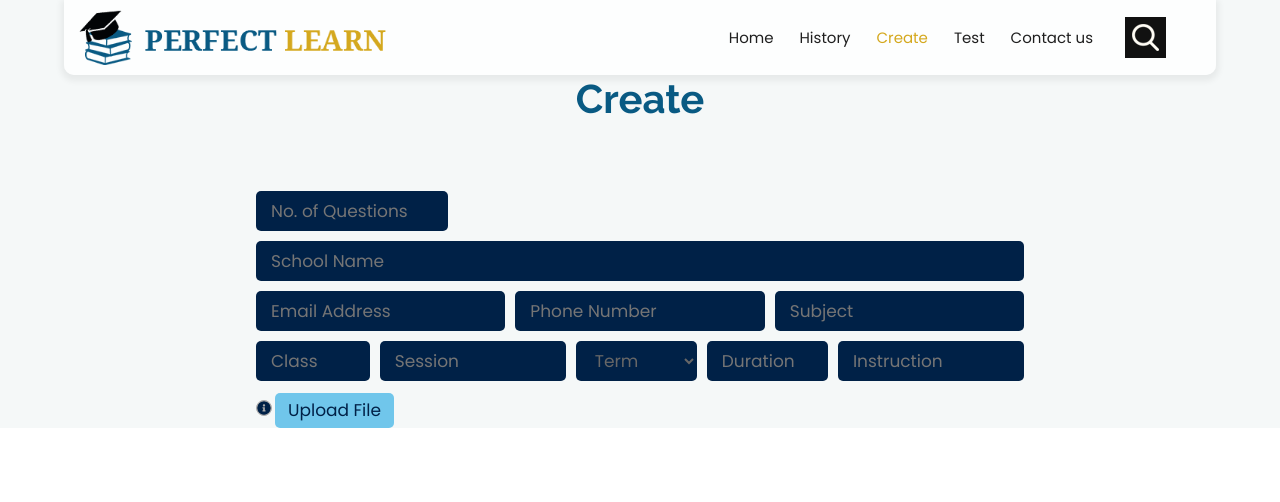
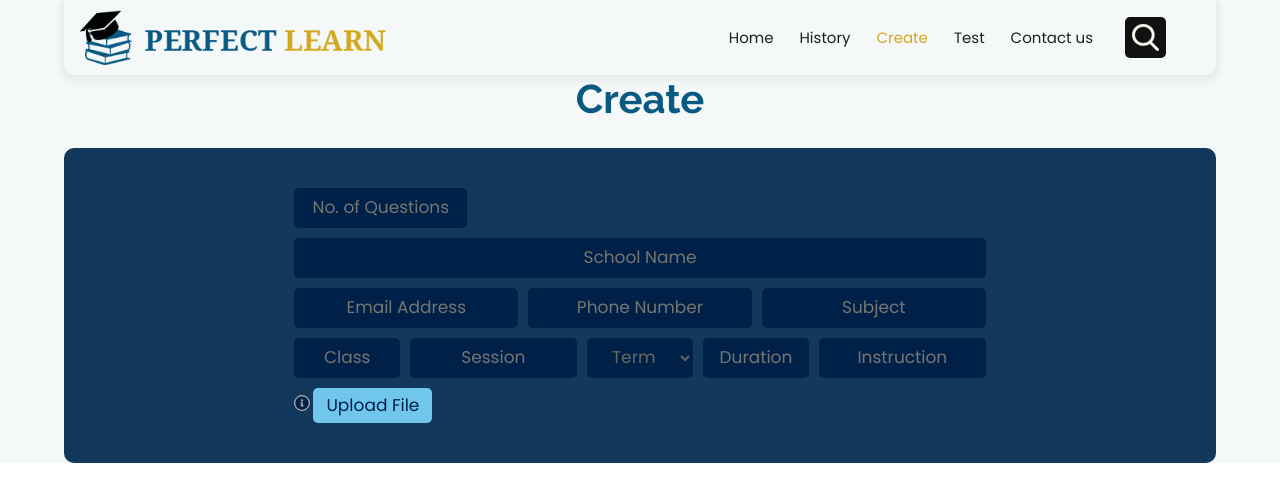
Before and after one commit to DafetiteOgaga/studdiebudie_frontend, a React (Create React App) app: page /create in a window 1280 px wide. Shown: the top 502 px of the page. Built offline with nearby package versions, Linux system fonts and the light colour scheme.

Commit message:
fixed style.css: added more styling

```diff
--- a/src/statics/css/style.css
+++ b/src/statics/css/style.css
@@ -32,6 +32,7 @@ body {
 
 a {
 	color: #1f1f1f;
+	/* background: #f5f8f8; */
 	text-decoration: none !important;
 	outline: none !important;
 	/* -webkit-transition: all .3s ease-in-out;
@@ -353,7 +354,7 @@ button:focus {
     z-index: 20;
     background-position: left;
     background-repeat: no-repeat;
-    background-color: #ffffffc9;
+    /* background-color: #ffffffc9; */
     background-size: auto 100%;
 	box-shadow: 0px 3px 6px 3px rgba(0, 0, 0, 0.06);
 	border-radius: 0 0 10px 10px;
@@ -505,6 +506,7 @@ a.navbar-brand img {
 	justify-content: center;
 	align-items: center;
 	background: #111;
+	border-radius: 5px;
 }
 
 .search-txt {
@@ -933,7 +935,7 @@ span.icon img {
 .hvr-radial-out:hover::before,
 .hvr-radial-out:focus::before,
 .hvr-radial-out:active::before {
-	-webkit-transform: scale(2);
+	/* -webkit-transform: scale(2); */
 	transform: scale(2);
 }
 
@@ -1256,24 +1258,24 @@ figure.effect-service:hover {
 }
 
 .properties-img img {
-	-webkit-transition: all 1.5s;
-	-moz-transition: all 1.5s;
+	/* -webkit-transition: all 1.5s;
+	-moz-transition: all 1.5s; */
 	-o-transition: all 1.5s;
-	-ms-transition: all 1.5s;
+	/* -ms-transition: all 1.5s; */
 	transition: all 1.5s;
 	transition-delay: 0s;
-	-webkit-transition-delay: .5s;
-	-moz-transition-delay: .5s;
+	/* -webkit-transition-delay: .5s;
+	-moz-transition-delay: .5s; */
 	-o-transition-delay: .5s;
-	-ms-transition-delay: .5s;
+	/* -ms-transition-delay: .5s; */
 	transition-delay: .5s;
 }
 
 .properties-single:hover .properties-img img {
-	-webkit-transform: scale(1.1);
-	-moz-transform: scale(1.1);
+	/* -webkit-transform: scale(1.1);
+	-moz-transform: scale(1.1); */
 	-o-transform: scale(1.1);
-	-ms-transform: scale(1.1);
+	/* -ms-transform: scale(1.1); */
 	transform: scale(1.1);
 }
 
@@ -1286,21 +1288,21 @@ figure.effect-service:hover {
 	width: 100%;
 	background: rgba(0, 0, 0, .5);
 	color: #fff;
-	-webkit-transition: all .9s ease;
-	-moz-transition: all .9s ease;
+	/* -webkit-transition: all .9s ease;
+	-moz-transition: all .9s ease; */
 	-o-transition: all .9s ease;
-	-ms-transition: all .9s ease;
+	/* -ms-transition: all .9s ease; */
 	transition: all .9s ease;
 	transition-delay: 0s;
-	-webkit-transition-delay: .5s;
-	-moz-transition-delay: .5s;
+	/* -webkit-transition-delay: .5s;
+	-moz-transition-delay: .5s; */
 	-o-transition-delay: .5s;
-	-ms-transition-delay: .5s;
+	/* -ms-transition-delay: .5s; */
 	transition-delay: .5s;
 }
 
 .properties-single:hover .hover-box {
-	-ms-filter: progid:DXImageTransform.Microsoft.Alpha(Opacity=100);
+	/* -ms-filter: progid:DXImageTransform.Microsoft.Alpha(Opacity=100); */
 	filter: alpha(opacity=100);
 	opacity: 1;
 	top: 0;
@@ -1559,9 +1561,9 @@ p.count-text {
 }
 
 .blog-inner:hover .blog-img img {
-	-moz-transform: scale(1.5) rotate(-10deg);
+	/* -moz-transform: scale(1.5) rotate(-10deg);
 	-webkit-transform: scale(1.5) rotate(-10deg);
-	-ms-transform: scale(1.5) rotate(-10deg);
+	-ms-transform: scale(1.5) rotate(-10deg); */
 	-o-transform: scale(1.5) rotate(-10deg);
 	transform: scale(1.5) rotate(-10deg);
 }
@@ -1633,7 +1635,7 @@ p.count-text {
 	color: #57cef8;
 }
 
-.contact-block {}
+/* .contact-block {} */
 
 .contact-block .form-group .form-control {
 	background: #333;
@@ -1854,6 +1856,7 @@ p {
 
 .heading_main h2 span {
 	color: #095a83;
+	/* color: #12385b; */
 }
 
 .heading_main p.large {
@@ -2004,7 +2007,9 @@ ul.social_icon li {
 }
 
 .footer_bottom {
-    background: #095a83;
+    /* background: #095a83; */
+	/* background: #002147; */
+	background: #12385b;
     padding: 15px 0;
 }
 
@@ -2240,6 +2245,9 @@ section.inner_banner h3 {
 	/* color: #70c6eb; */
 	padding: 7px;
 }
+.downloadBtn {
+    background: #d4a81e;
+}
 
 .hide_image_upload_btn {
     /* width: 100%; */
@@ -2270,7 +2278,8 @@ section.inner_banner h3 {
     background: #002147;
     font-size: 17px;
     color: #676767;
-    padding: 0px 15px;
+    padding: 0px 10px;
+	text-align: center;
 	border-radius: 5px;
 }
 
@@ -2326,6 +2335,15 @@ section.inner_banner h3 {
 .image_upload:hover {
     background: #f3f3f3;
 }
+
+.downloadBtn:hover {
+    color: #002147;
+}
+
+.c_form_input:disabled {
+    background: #082f5a;
+}
+
 /* ..............................................section bar menu ................................... */
 
 .menu-out {
@@ -2406,3 +2424,18 @@ section.inner_banner h3 {
 /* .silver_bg .menu-out:after {
     background: #eee;
 } */
+
+.create_bg {
+	background: #12385b;
+	padding-bottom: 40px;
+	margin: 0 5%;
+	border-radius: 10px;
+}
+
+.header_menu li {
+	background: #f5f8f8;
+	border-radius: 4px;
+}
+.header_menu a {
+	margin: -8px 0;
+}
```
